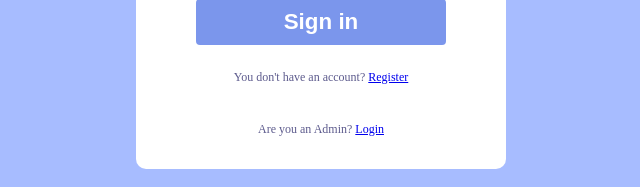
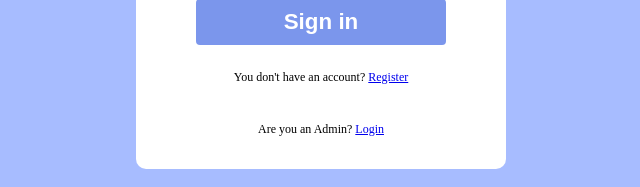
Before and after one commit to sachinsingh3232/litmusfrontend, a React (Create React App) app: page / in a window 1280 px wide. Shown: the part 440-627 px from the top of the page, without its empty margins (319-959 px from the left). Built offline with nearby package versions, Linux system fonts and the light colour scheme; no server answers.

Commit message:
Update style.scss

```diff
--- a/src/style.scss
+++ b/src/style.scss
@@ -61,7 +61,7 @@ font-size: 12px;
 
         }
         p{
-            color: #5d5b8d;
+            color: black;
             font-size: 12px;
             margin-top: 10px;
 
```
